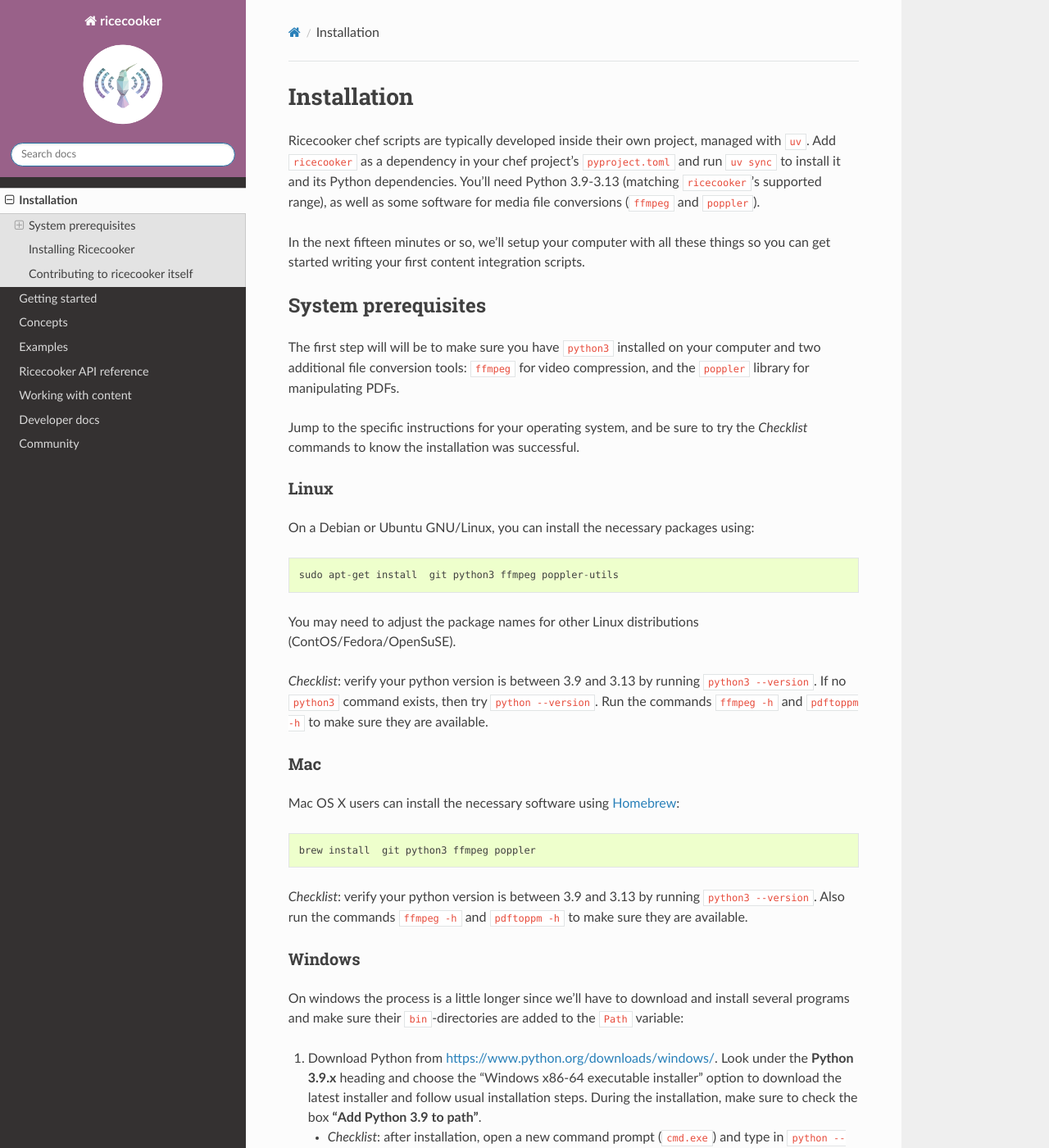
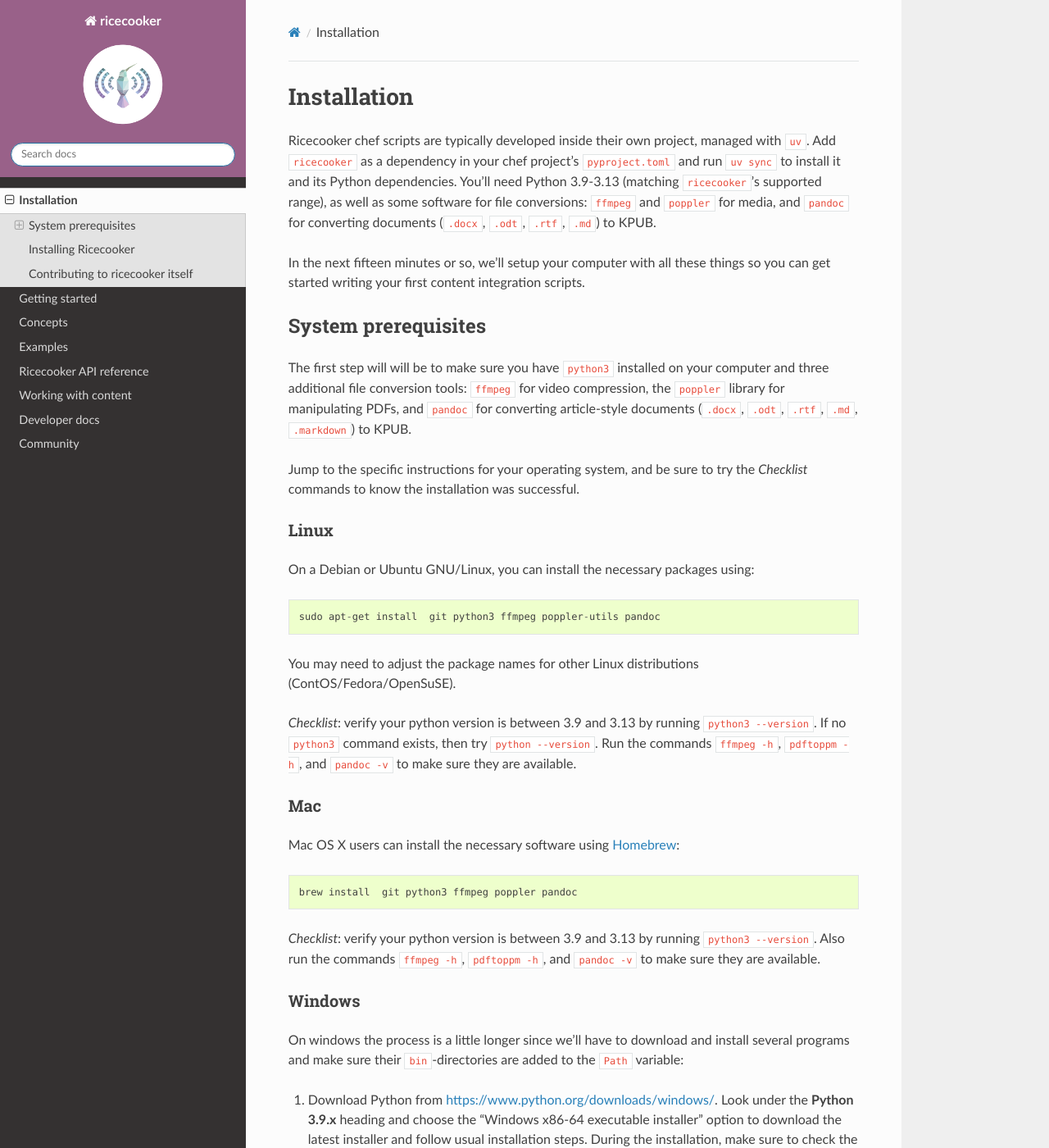
Before and after one commit to learningequality/ricecooker, a Sphinx documentation site: the page built from docs/installation.md, in a window 1280 px wide and 1400 px high. Shown: the whole window at 82% size. Built offline with Sphinx 7.4.7 and the Read the Docs theme 3.1.0, drawn with Linux system fonts in a browser that asks for light colours; some of the changed text lies outside the part shown.

Commit message:
Document pandoc dependency; rewrite document-conversion example
Add pandoc as a documented system dependency (AGENTS.md, installation.md
for Linux/macOS/Windows). Rewrite the example notebook around the new
one-line ContentNode(uri="article.docx") → KPUB workflow, removing the
dead microwave/unoconv service and its IP.

Co-Authored-By: Claude Opus 4.8 (1M context) <noreply@anthropic.com>

```diff
--- a/docs/installation.md
+++ b/docs/installation.md
@@ -5,7 +5,8 @@ Ricecooker chef scripts are typically developed inside their own project, manage
 with [`uv`](https://docs.astral.sh/uv/). Add `ricecooker` as a dependency in your
 chef project's `pyproject.toml` and run `uv sync` to install it and its Python
 dependencies. You'll need Python 3.9-3.13 (matching `ricecooker`'s supported
-range), as well as some software for media file conversions (`ffmpeg` and `poppler`).
+range), as well as some software for file conversions: `ffmpeg` and `poppler` for
+media, and `pandoc` for converting documents (`.docx`, `.odt`, `.rtf`, `.md`) to KPUB.
 
 In the next fifteen minutes or so, we'll setup your computer with all these things
 so you can get started writing your first content integration scripts.
@@ -14,8 +15,9 @@ so you can get started writing your first content integration scripts.
 System prerequisites
 --------------------
 The first step will will be to make sure you have `python3` installed on your
-computer and two additional file conversion tools: `ffmpeg` for video compression,
-and the `poppler` library for manipulating PDFs.
+computer and three additional file conversion tools: `ffmpeg` for video compression,
+the `poppler` library for manipulating PDFs, and `pandoc` for converting article-style
+documents (`.docx`, `.odt`, `.rtf`, `.md`, `.markdown`) to KPUB.
 
 Jump to the specific instructions for your operating system, and be sure to try
 the *Checklist* commands to know the installation was successful.
@@ -24,22 +26,22 @@ the *Checklist* commands to know the installation was successful.
 ### Linux
 On a Debian or Ubuntu GNU/Linux, you can install the necessary packages using:
 
-    sudo apt-get install  git python3 ffmpeg poppler-utils
+    sudo apt-get install  git python3 ffmpeg poppler-utils pandoc
 
 You may need to adjust the package names for other Linux distributions (ContOS/Fedora/OpenSuSE).
 
 *Checklist*: verify your python version is between 3.9 and 3.13 by running `python3 --version`.
 If no `python3` command exists, then try `python --version`.
-Run the commands `ffmpeg -h` and `pdftoppm -h` to make sure they are available.
+Run the commands `ffmpeg -h`, `pdftoppm -h`, and `pandoc -v` to make sure they are available.
 
 
 ### Mac
 Mac OS X users can install the necessary software using [Homebrew](https://brew.sh/):
 
-    brew install  git python3 ffmpeg poppler
+    brew install  git python3 ffmpeg poppler pandoc
 
 *Checklist*: verify your python version is between 3.9 and 3.13 by running `python3 --version`.
-Also run the commands `ffmpeg -h` and `pdftoppm -h` to make sure they are available.
+Also run the commands `ffmpeg -h`, `pdftoppm -h`, and `pandoc -v` to make sure they are available.
 
 
 
@@ -66,6 +68,12 @@ several programs and make sure their `bin`-directories are added to the `Path` v
    Add the `bin` folder `poppler-0.xx.y\bin` to your Path variable.
      - *Checklist*: after installation, open a command terminal and type in
        `pdftoppm -h` to make sure the command `pdftoppm` is available.
+4. Install `pandoc` for converting documents to KPUB. The simplest option is the
+   MSI installer from [https://github.com/jgm/pandoc/releases](https://github.com/jgm/pandoc/releases),
+   which adds `pandoc` to your Path automatically; alternatively run
+   `choco install pandoc` if you use [Chocolatey](https://chocolatey.org/).
+     - *Checklist*: open a new command prompt and type in `pandoc -v` to make sure
+       the command `pandoc` is available on your Path.
 
 We recommend you also download and install Git from [https://git-scm.com/downloads](https://git-scm.com/downloads).
 Using git is not a requirement for the getting started, but it's a great tool to
```
Also changed, not shown: AGENTS.md (+1 -1 lines), docs/examples/document_conversion.ipynb.
